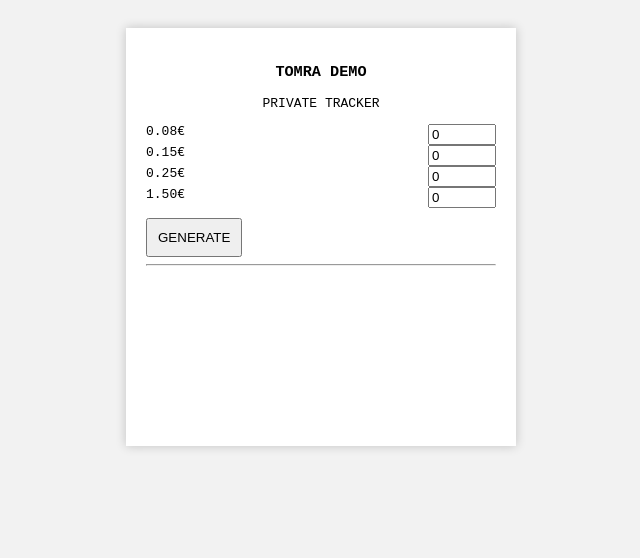
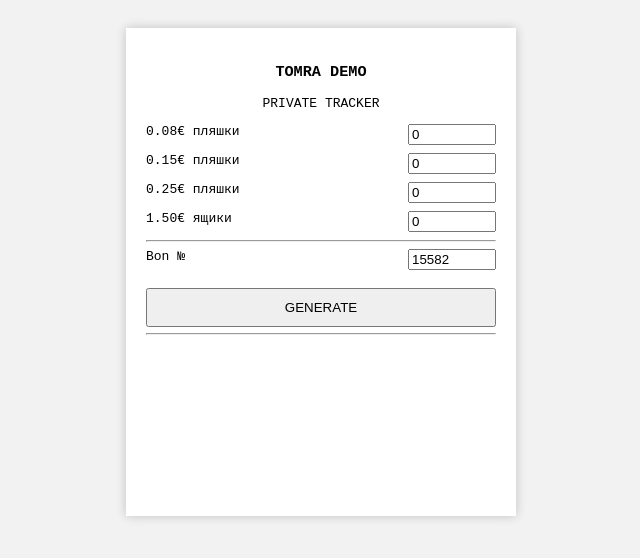
Before and after one commit to sofaip/leergut, a plain HTML site: page index.html in a window 1280 px wide. Shown: the whole page, without its empty margins (319-959 px from the left). Drawn offline with Linux system fonts and the light colour scheme.

Commit message:
Update index.html

```diff
--- a/index.html
+++ b/index.html
@@ -7,8 +7,6 @@
 <title>Pfand Tracker</title>
 
 <script src="https://cdn.jsdelivr.net/npm/jsbarcode@3.11.5/dist/JsBarcode.all.min.js"></script>
-
-<!-- ПІДКЛЮЧЕННЯ JS -->
 <script src="script.js"></script>
 
 <style>
@@ -27,17 +25,19 @@
 }
 
 input{
-    width:60px;
+    width:80px;
 }
 
 button{
     padding:10px;
     margin-top:10px;
+    width:100%;
 }
 
 .line{
     display:flex;
     justify-content:space-between;
+    margin-bottom:8px;
 }
 
 .center{
@@ -46,6 +46,7 @@
 
 .small{
     font-size:12px;
+    word-break:break-all;
 }
 </style>
 
@@ -61,23 +62,30 @@
 </div>
 
 <div class="line">
-<span>0.08€</span>
+<span>0.08€ пляшки</span>
 <input type="number" id="g" value="0">
 </div>
 
 <div class="line">
-<span>0.15€</span>
+<span>0.15€ пляшки</span>
 <input type="number" id="b15" value="0">
 </div>
 
 <div class="line">
-<span>0.25€</span>
+<span>0.25€ пляшки</span>
 <input type="number" id="b25" value="0">
 </div>
 
 <div class="line">
-<span>1.50€</span>
+<span>1.50€ ящики</span>
 <input type="number" id="k" value="0">
+</div>
+
+<hr>
+
+<div class="line">
+<span>Bon №</span>
+<input type="number" id="bon" value="15582">
 </div>
 
 <button onclick="gen()">GENERATE</button>
```
